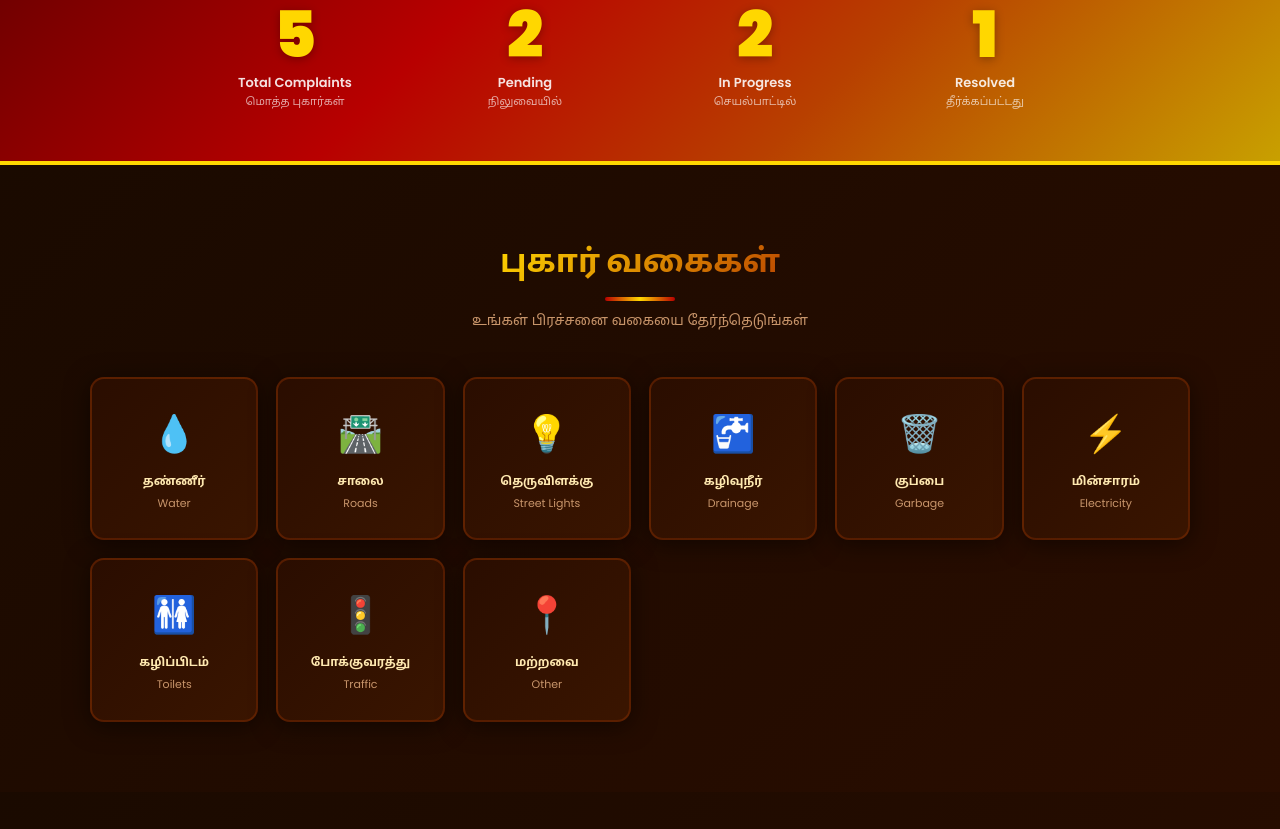
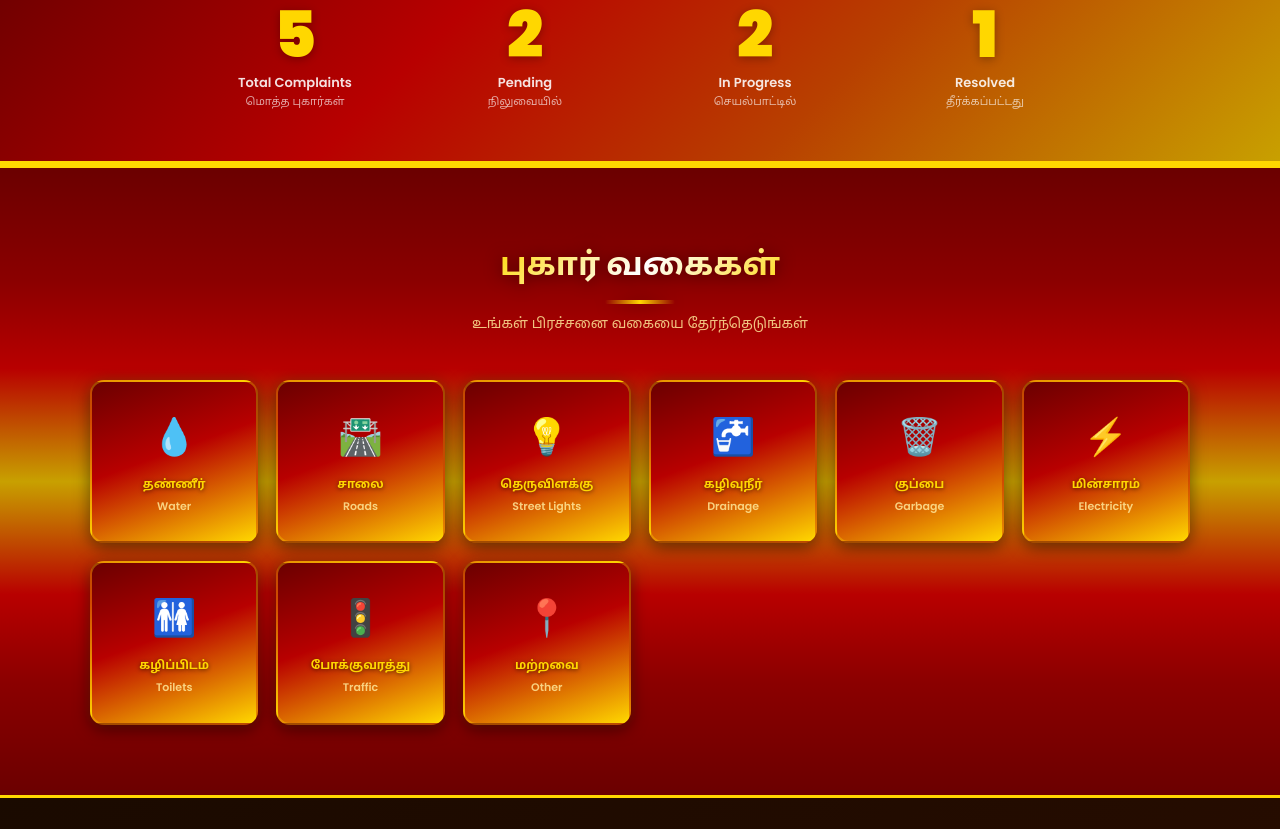
Before and after one commit to sakthi87542-droid/rk-nagar, a website: page public/index.html in a window 1280 px wide. Shown: the part 1591-2420 px from the top of the page. Drawn offline with Linux system fonts and the light colour scheme.

Commit message:
Category section: dark red→yellow→dark red gradient with matching cards

```diff
--- a/public/index.html
+++ b/public/index.html
@@ -289,29 +289,56 @@
     }
 
     /* ── CATEGORY SECTION ── */
-    .cat-section { background: linear-gradient(135deg, #1A0A00, #2A0D00); }
+    .cat-section {
+      background: linear-gradient(180deg,
+        #6B0000 0%,
+        #8B0000 18%,
+        #B80000 32%,
+        #C8A000 50%,
+        #B80000 68%,
+        #8B0000 82%,
+        #6B0000 100%);
+      border-top: 3px solid #FFD700;
+      border-bottom: 3px solid #FFD700;
+    }
+    .cat-section .section-title h2 {
+      background: linear-gradient(135deg, #FFD700 0%, #FFFFFF 50%, #FFD700 100%);
+      -webkit-background-clip: text; -webkit-text-fill-color: transparent;
+      background-clip: text;
+      filter: drop-shadow(0 1px 8px rgba(0,0,0,0.5));
+    }
+    .cat-section .section-title h2::after {
+      background: linear-gradient(90deg, transparent, #FFD700, transparent);
+    }
+    .cat-section .section-title .sub { color: rgba(255,230,150,0.85); }
     .category-grid {
       display: grid;
       grid-template-columns: repeat(auto-fill, minmax(150px, 1fr));
       gap: 18px;
     }
     .category-card {
-      background: linear-gradient(135deg, #2A0D00, #3A1500); border-radius: var(--radius);
+      background: linear-gradient(160deg, #6B0000 0%, #B80000 45%, #FFD700 100%);
+      border-radius: var(--radius);
       padding: 26px 14px; text-align: center;
-      border: 2px solid rgba(184,64,0,0.3); cursor: pointer;
-      transition: var(--transition); box-shadow: var(--shadow);
+      border: 2px solid rgba(255,215,0,0.35); cursor: pointer;
+      transition: var(--transition);
+      box-shadow: 0 4px 16px rgba(0,0,0,0.5), 0 0 8px rgba(255,215,0,0.1);
       position: relative; overflow: hidden;
     }
     .category-card::before {
-      content: ''; position: absolute;
-      inset: 0; background: linear-gradient(135deg, rgba(184,64,0,0.15), rgba(255,215,0,0.08));
+      content: ''; position: absolute; inset: 0;
+      background: linear-gradient(160deg, #FFD700 0%, #B84000 50%, #6B0000 100%);
       opacity: 0; transition: var(--transition);
     }
-    .category-card:hover { border-color: var(--yellow); transform: translateY(-6px); box-shadow: 0 8px 32px rgba(107,0,0,0.6), 0 0 16px rgba(255,215,0,0.2); }
+    .category-card:hover {
+      border-color: #FFD700;
+      transform: translateY(-6px);
+      box-shadow: 0 10px 32px rgba(0,0,0,0.7), 0 0 24px rgba(255,215,0,0.45);
+    }
     .category-card:hover::before { opacity: 1; }
-    .cat-emoji { font-size: 36px; margin-bottom: 10px; }
-    .cat-label { font-size: 12px; font-weight: 700; color: var(--text); font-family: 'Noto Sans Tamil', sans-serif; }
-    .cat-label-en { font-size: 11px; color: var(--muted); margin-top: 3px; }
+    .cat-emoji { font-size: 36px; margin-bottom: 10px; position: relative; z-index: 1; }
+    .cat-label { font-size: 12px; font-weight: 800; color: #FFD700; font-family: 'Noto Sans Tamil', sans-serif; position: relative; z-index: 1; text-shadow: 0 1px 4px rgba(0,0,0,0.6); }
+    .cat-label-en { font-size: 11px; color: rgba(255,230,150,0.85); margin-top: 3px; position: relative; z-index: 1; font-weight: 600; }
 
     /* ── HOW IT WORKS ── */
     .how-section { background: linear-gradient(135deg, #1A0A00 0%, #2A0D00 100%); }
```
